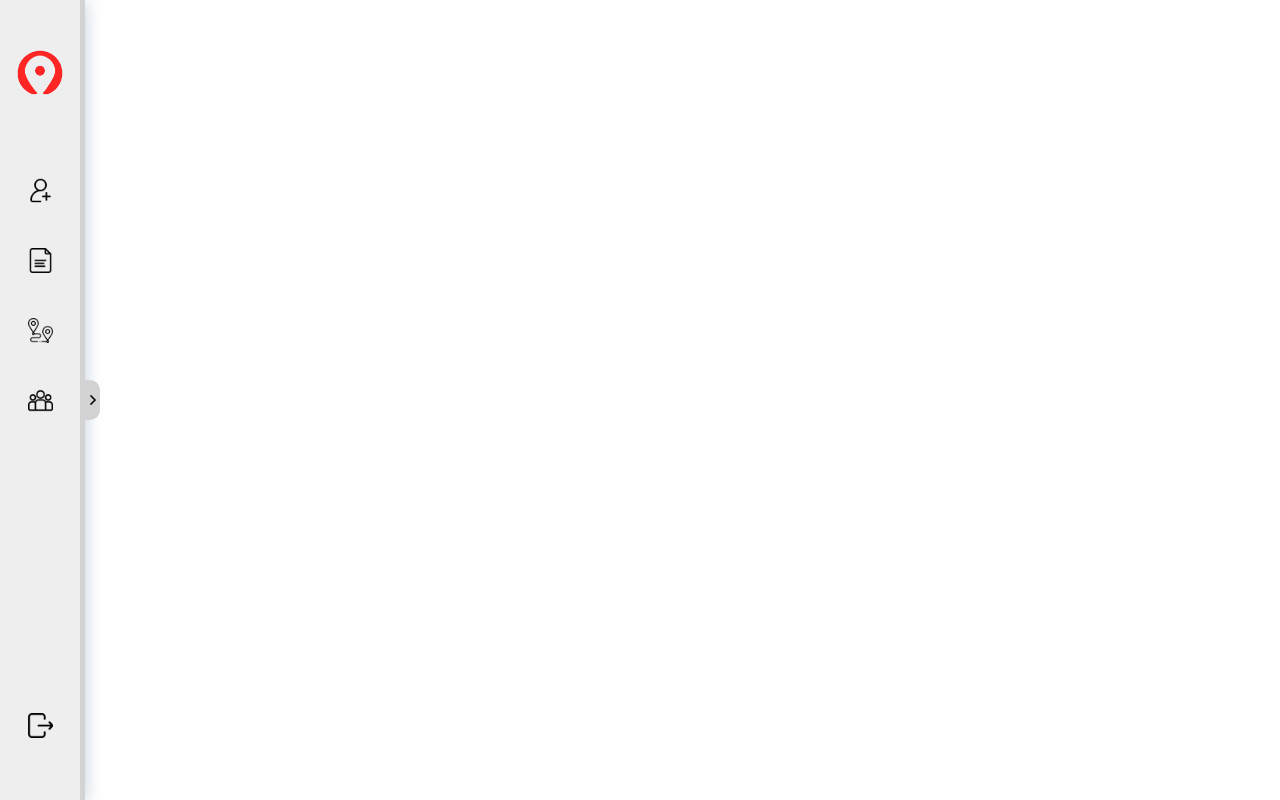
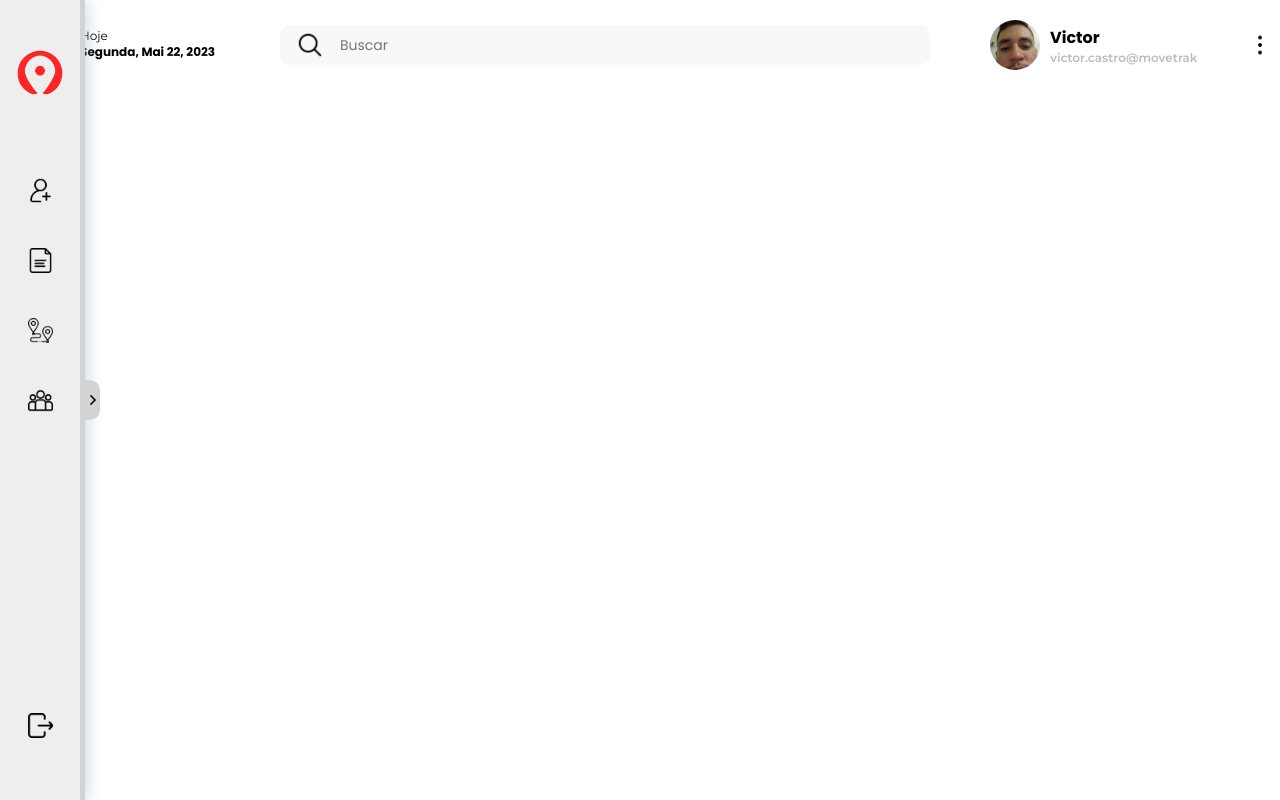
Before and after one commit to AndersonJ293/projetomovetrak, a Next.js app: page /dashboard in a window 1280 px wide. Built offline with nearby package versions, Linux system fonts and the light colour scheme.

Commit message:
Componente de user header e começo da página de Dashboard

```diff
--- a/src/app/dashboard/dashboard.module.css
+++ b/src/app/dashboard/dashboard.module.css
@@ -1,7 +1,15 @@
 .container {
 	display: flex;
-	width: 100%;
+	flex-direction: column;
+	align-items: center;
 	height: 100vh;
-	background-color: white;
 	margin-left: 80px;
+	padding: 20px 0;
 }
+
+.headerLine {
+	display: flex;
+	justify-content: space-between;
+	align-items: center;
+	width: 1200px;
+}
--- a/src/app/dashboard/page.tsx
+++ b/src/app/dashboard/page.tsx
@@ -1,13 +1,20 @@
 import NavBar from '@/components/navbar';
 import styles from './dashboard.module.css';
+import Date from '@/components/date';
+import SearchBar from '@/components/searchBar';
+import UserHeader from '@/components/userHeader';
 
 export default function DashBoard() {
 	return (
 		<>
-		<NavBar />
-		<div className={styles.container}>
-
-		</div>
+			<NavBar />
+			<div className={styles.container}>
+				<div className={styles.headerLine}>
+					<Date />
+					<SearchBar />
+					<UserHeader />
+				</div>
+			</div>
 		</>
 	);
 }
--- a/src/components/searchBar/searchBar.module.css
+++ b/src/components/searchBar/searchBar.module.css
@@ -9,6 +9,12 @@
 
 .icon {
     margin: 0 15px;
+    cursor: pointer;
+    transition: 0.2s;
+}
+
+.icon:hover {
+    transform: scale(1.05);
 }
 
 .input {
--- /dev/null
+++ b/src/components/userHeader/index.tsx
@@ -0,0 +1,21 @@
+import styles from "./userHeader.module.css";
+import Image from "next/image";
+import ThreeDots from "../../assets/icons/threeDots.png";
+import ProfilePlaceholder from "../../assets/profilePlaceholder.jpg";
+
+export default function UserHeader() {
+    return (
+        <div className={styles.container}>
+            <div className={styles.left}>
+                <Image className={styles.foto} width={50} height={50} alt="" src={ProfilePlaceholder} />
+                <div className={styles.info}>
+                    <h1 className={styles.nome}>Victor</h1>
+                    <h2 className={styles.email}>victor.castro@movetrak</h2>
+                </div>
+            </div>
+            <div className={styles.iconDiv}>
+                <Image width={30} height={30} alt="" src={ThreeDots} />
+            </div>
+        </div>
+    )
+}
--- /dev/null
+++ b/src/components/userHeader/userHeader.module.css
@@ -0,0 +1,54 @@
+.container {
+    display: flex;
+    align-items: center;
+    justify-content: space-between;
+    width: 290px;
+    height: 50px;
+}
+
+.left {
+    display: flex;
+    flex: 1;
+}
+
+.foto {
+    object-fit: cover;
+    object-position: 50% 50%;
+    border-radius: 50%;
+}
+
+.info {
+    display: flex;
+    flex-direction: column;
+    justify-content: center;
+    flex: 2;
+    padding-left: 10px;
+}
+
+.nome {
+    font-family: var(--titleFont);
+    font-size: 16px;
+    font-weight: 700;
+}
+
+.email {
+    font-family: var(--textFont);
+    font-size: 12px;
+    font-weight: 600;
+    color: #0004;
+}
+
+.iconDiv {
+    width: 40px;
+    height: 40px;
+    border-radius: 50%;
+    display: flex;
+    align-items: center;
+    justify-content: center;
+    cursor: pointer;
+    transition: 0.1s;
+}
+
+.iconDiv:hover {
+    background-color: #e1e1ea;
+}
```
Also changed, not shown: src/assets/icons/threeDots.png (added), src/assets/profilePlaceholder.jpg (added).
